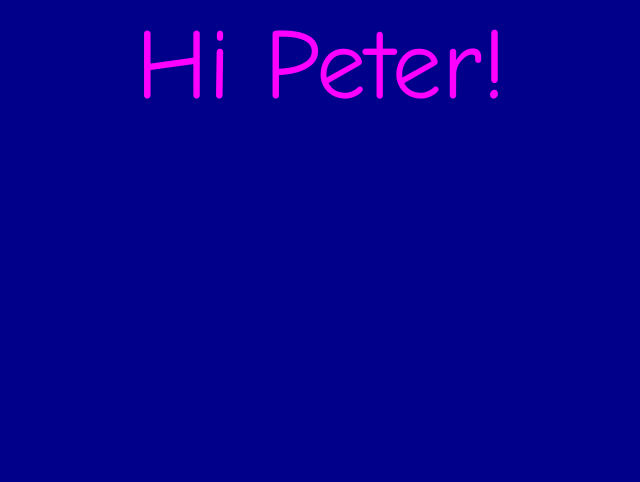
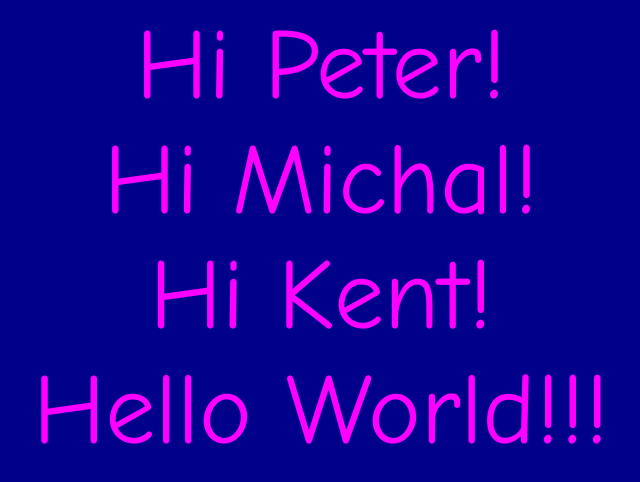
Before and after one commit to kazanowskaa/kazanowskaa.github.io, a plain HTML site: page index.html in a window 1280 px wide. Shown: the whole page, without its empty margins (319-959 px from the left). Drawn offline with Linux system fonts and the light colour scheme.

Commit message:
Added more Hellos.

```diff
--- a/index.html
+++ b/index.html
@@ -1,6 +1,9 @@
 <html>
 <link rel="stylesheet" type="text/css" href="ola.css">
 <body>
-Hi Peter!
+Hi Peter!<br>
+Hi Michal!<br>
+Hi Kent!<br>
+Hello World!!!
 </body>
 </html>
```
